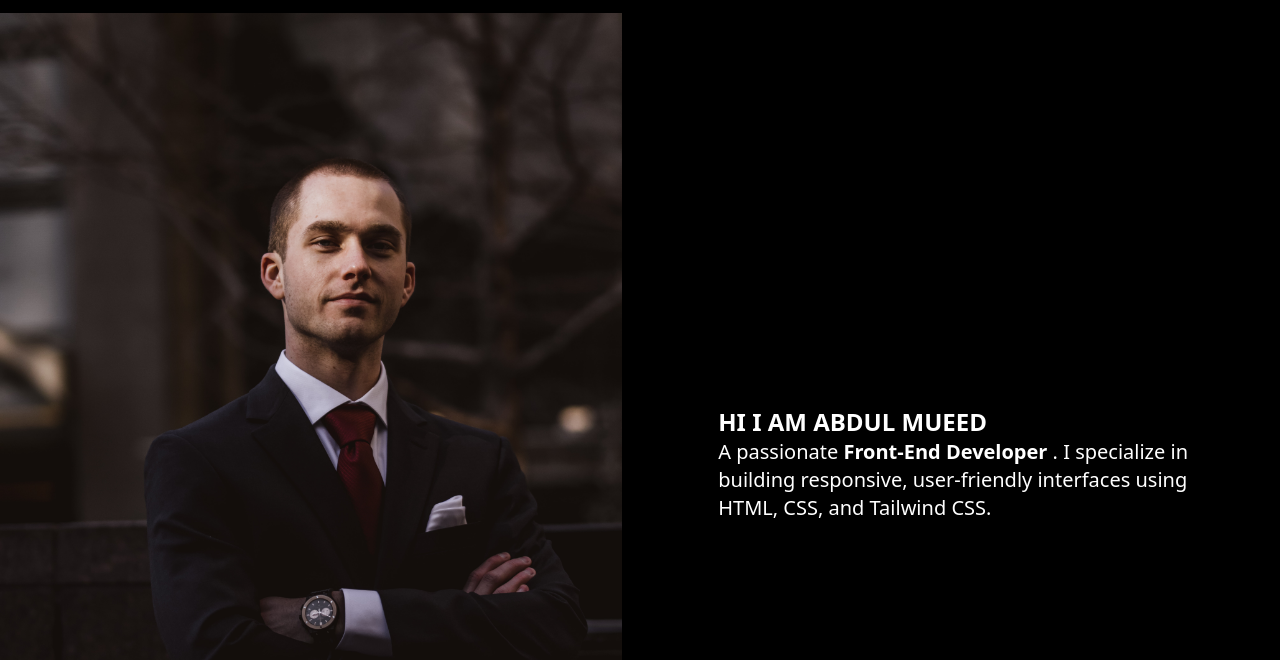
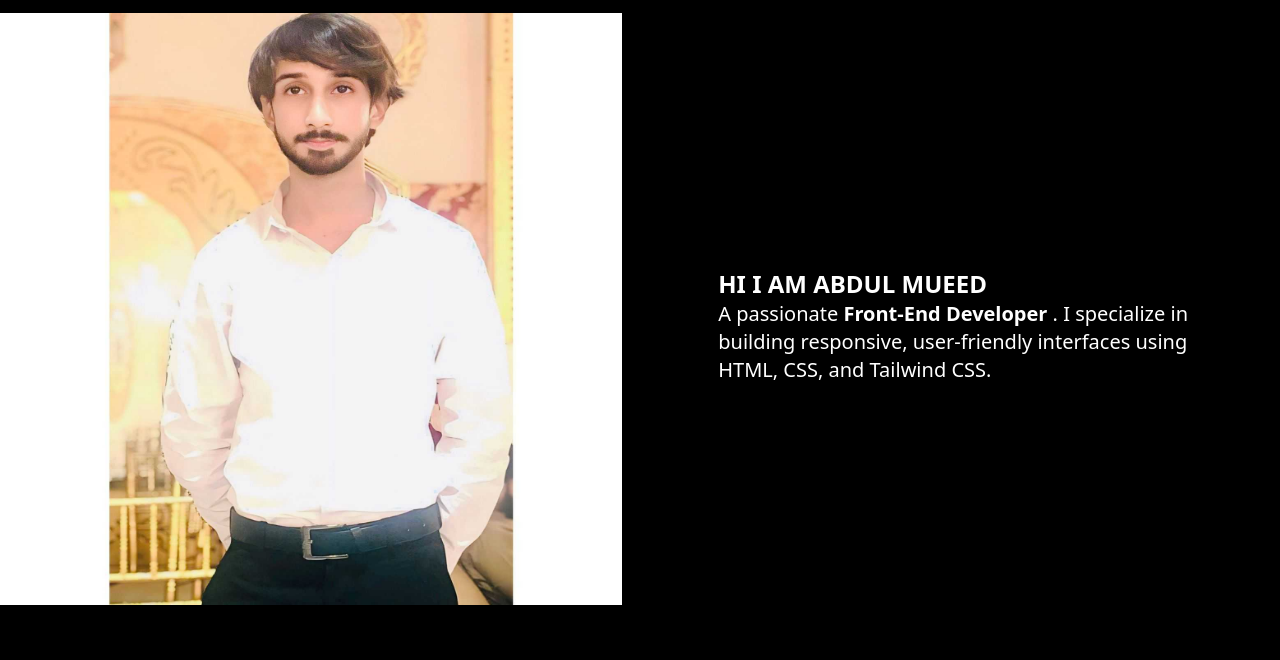
Before and after one commit to mueedraza398/Portfolio-mueed, a plain HTML site: page index.html in a window 1280 px wide. Shown: the part 67-727 px from the top of the page. Drawn offline with nearby package versions, Linux system fonts and the light colour scheme.

Commit message:
image updated

```diff
--- a/index.html
+++ b/index.html
@@ -35,9 +35,9 @@
     </nav>
 
     <div class=" flex flex-col gap-8 w-full h-full bg-black  sm:flex-col md:flex-row  " id="home">
-        <div class="w-full  bg-black sm:w-full sm:translate-y-4 md:w-[50%] ">
-            <img class="justify-self-center w-full  h-full sm:w-[30%] md:w-[100%] bg-transparent "
-                src="pics/ali-morshedlou-WMD64tMfc4k-unsplash.jpg" alt="">
+        <div class="w-full  sm:w-full sm:translate-y-4 md:w-[50%] ">
+            <img class="justify-self-center w-full h-[90%] sm:w-[30%] md:w-[100%] bg-transparent "
+                src="pics/img-20250205-wa0001.jpg" alt="">
         </div>
 
         <div class="content-center gap-8  text-xl px-16 sm:w-full md:w-[50%] ">
```
Also changed, not shown: pics/img-20250205-wa0001.jpg (added).
